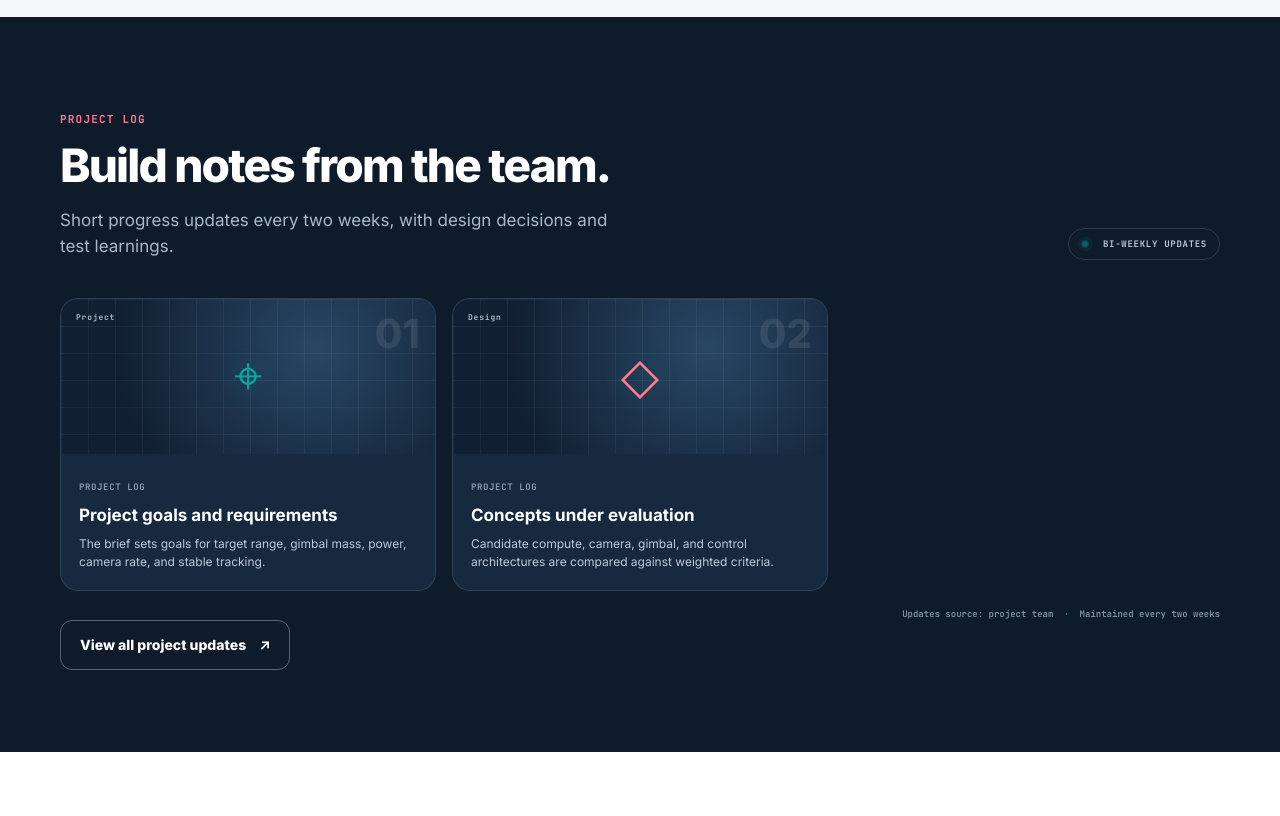
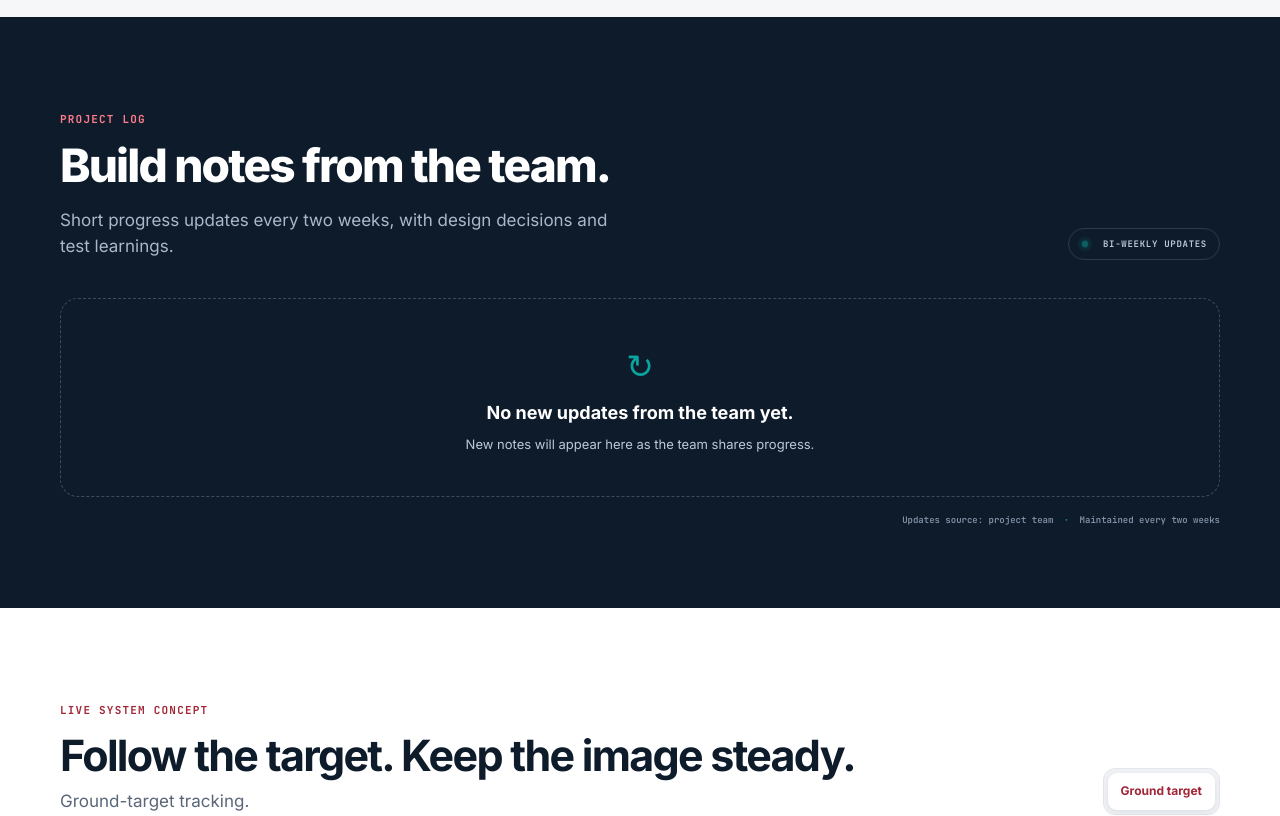
Before and after one commit to JustinGaj/senior-design-website, a Next.js app: page / in a window 1280 px wide. Shown: the part 1060-1876 px from the top of the page. Built offline with nearby package versions, Linux system fonts and the light colour scheme.

Commit message:
Show empty overview log while retaining temporary Updates cards

```diff
--- a/app/components/UpdatesFeed.tsx
+++ b/app/components/UpdatesFeed.tsx
@@ -11,10 +11,12 @@ type Update = {
   href?: string;
 };
 
-export function UpdatesFeed({ limit }: { limit?: number } = {}) {
+export function UpdatesFeed({ limit, hidePlaceholders = false }: { limit?: number; hidePlaceholders?: boolean } = {}) {
   const [updates, setUpdates] = useState<Update[]>([]);
   const [source, setSource] = useState("local");
-  const visibleUpdates = limit ? updates.slice(0, limit) : updates;
+  const [status, setStatus] = useState<"loading" | "ready" | "error">("loading");
+  const publishedUpdates = hidePlaceholders && source === "local" ? [] : updates;
+  const visibleUpdates = limit ? publishedUpdates.slice(0, limit) : publishedUpdates;
 
   useEffect(() => {
     const controller = new AbortController();
@@ -26,9 +28,13 @@ export function UpdatesFeed({ limit }: { limit?: number } = {}) {
       .then((data: { updates?: Update[]; source?: string }) => {
         setUpdates(data.updates ?? []);
         setSource(data.source ?? "local");
+        setStatus("ready");
       })
-      .catch((error: unknown) => {
-        if (error instanceof Error && error.name !== "AbortError") setUpdates([]);
+      .catch(() => {
+        if (!controller.signal.aborted) {
+          setUpdates([]);
+          setStatus("error");
+        }
       });
     return () => controller.abort();
   }, []);
@@ -65,14 +71,14 @@ export function UpdatesFeed({ limit }: { limit?: number } = {}) {
         ) : (
           <div className="updates-empty">
             <div className="empty-symbol" aria-hidden="true">↻</div>
-            <h3>Project updates are loading.</h3>
+            <h3>{status === "loading" ? "Loading project updates…" : status === "error" ? "Project updates are temporarily unavailable." : "No new updates from the team yet."}</h3>
             <p>New notes will appear here as the team shares progress.</p>
           </div>
         )}
         <div className="feed-note">
           Updates source: {source === "n8n" ? "project management feed" : "project team"} <span>·</span> Maintained every two weeks
         </div>
-        {limit && (
+        {limit && visibleUpdates.length > 0 && (
           <a className="button ghost updates-more" href="#updates">
             View all project updates <span aria-hidden="true">↗</span>
           </a>
--- a/app/page.tsx
+++ b/app/page.tsx
@@ -193,7 +193,7 @@ const tabs: ProjectTab[] = [
                 </div>
               </section>
 
-              <UpdatesFeed limit={2} />
+              <UpdatesFeed limit={2} hidePlaceholders />
 
               <TrackingDemo />
     </>
```
